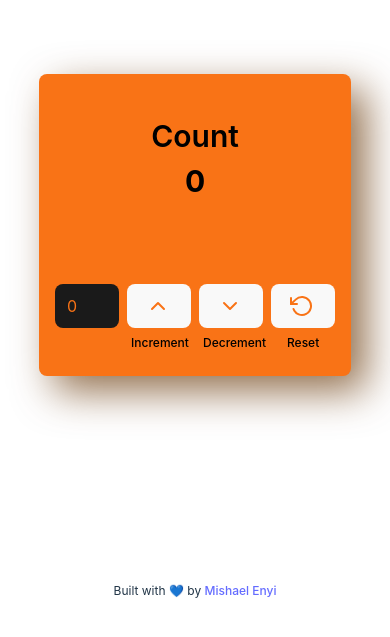
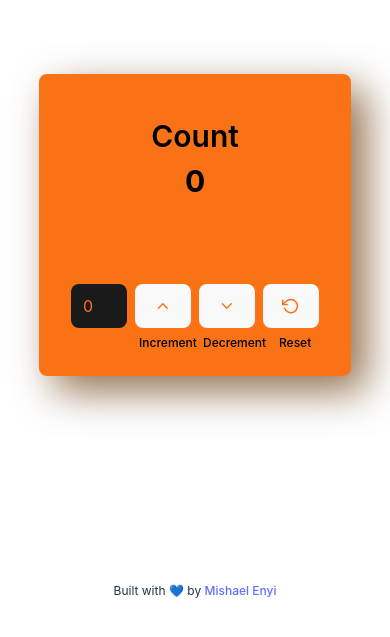
Before and after one commit to mishael-codes/useCounter, a React (Vite) app: page / in a window 390 px wide. Shown: the part 197-834 px from the top of the page. Built offline with nearby package versions, Linux system fonts and the light colour scheme.

Commit message:
centered the icons on the buttons

```diff
--- a/src/components/counter.jsx
+++ b/src/components/counter.jsx
@@ -16,10 +16,10 @@ const Counter = () => {
           type="number"
           value={count}
           onChange={(e) => setValue(parseInt(e.target.value, 10))}
-          className="bg-almostBlack w-16 h-11 rounded-lg ps-3 mx-1 mb-2 text-orange-500 focus:outline-none transform active:scale-75 transition-transform"
+          className="bg-almostBlack flex items-center justify-center w-14 md:w-16 h-11 rounded-lg ps-3 mx-1 mb-2 text-orange-500 focus:outline-none transform active:scale-75 transition-transform"
         />
         <button
-          className="w-16 h-11 mx-1 text-orange-500 hover:shadow-button hover:border-none border-none focus:outline-none transform active:scale-75 transition-transform"
+          className="flex items-center justify-center w-14 md:w-16 h-11 mx-1 text-orange-500 hover:shadow-button hover:border-none border-none focus:outline-none transform active:scale-75 transition-transform"
           onClick={increment}
         >
           <Icon.ChevronUp />
@@ -28,7 +28,7 @@ const Counter = () => {
           </sub>
         </button>
         <button
-          className="w-16 h-11 mx-1 text-orange-500 hover:shadow-button hover:border-none border-none focus:outline-none transform active:scale-75 transition-transform"
+          className="flex items-center justify-center w-14 md:w-16 h-11 mx-1 text-orange-500 hover:shadow-button hover:border-none border-none focus:outline-none transform active:scale-75 transition-transform"
           onClick={decrement}
         >
           <Icon.ChevronDown />
@@ -37,7 +37,7 @@ const Counter = () => {
           </sub>
         </button>
         <button
-          className="w-16 h-11 mx-1 text-orange-500 hover:shadow-button hover:border-none border-none focus:outline-none transform active:scale-75 transition-transform"
+          className="flex items-center justify-center w-14 md:w-16 h-11 mx-1 text-orange-500 hover:shadow-button hover:border-none border-none focus:outline-none transform active:scale-75 transition-transform"
           onClick={reset}
         >
           <Icon.RotateCcw />
```
